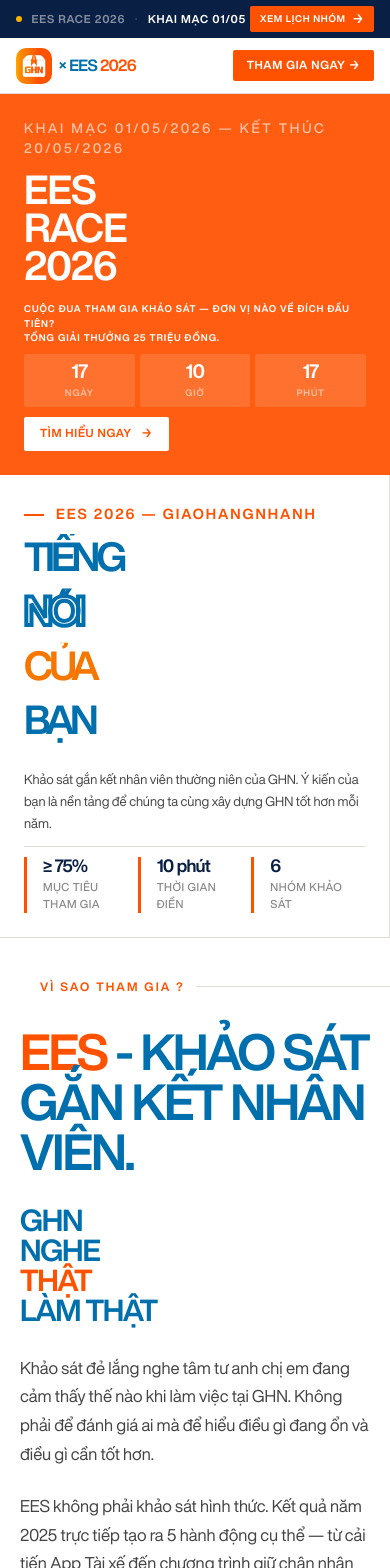
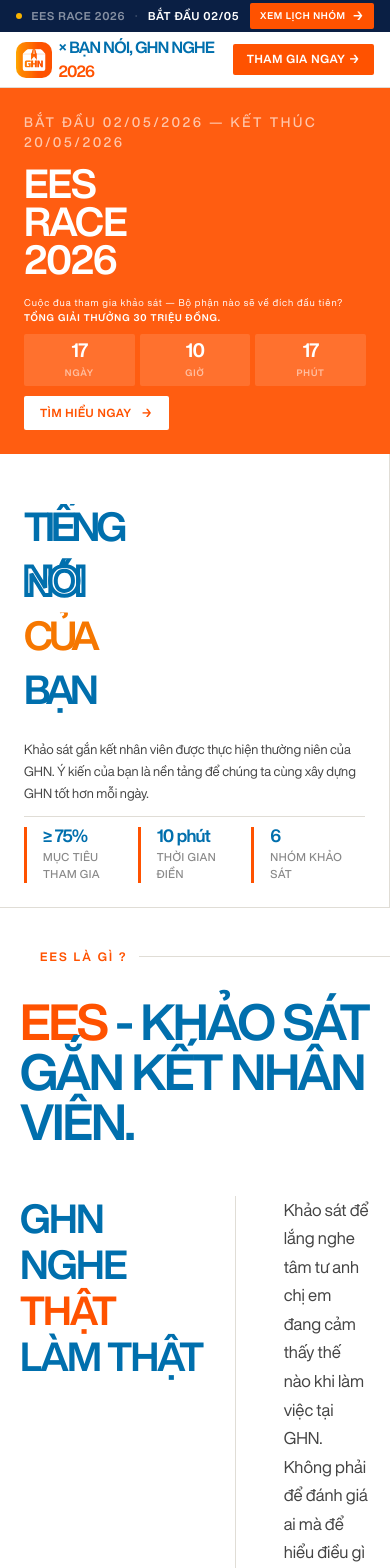
Before and after one commit to Ntna1302/GHN-Landingpage-EES2026, a Next.js app: page / in a window 390 px wide. Shown: the top 1568 px of the page. Built offline with nearby package versions, Linux system fonts and the light colour scheme.

Commit message:
Fixing design

```diff
--- a/app/globals.css
+++ b/app/globals.css
@@ -357,27 +357,19 @@
 }
 
 /* ── UrgencyBar ── */
+@media (max-width: 640px) {
+  .ghn-urgency-bar { padding: 0 1rem !important; height: 32px !important; }
+  .ghn-urgency-long { display: none !important; }
+  .ghn-urgency-btn { font-size: 0.58rem !important; padding: 0.2rem 0.6rem !important; }
+}
 @media (max-width: 900px) {
-  .ghn-urgency-days {
-    display: none !important;
-    width: 0 !important;
-    height: 0 !important;
-    overflow: hidden !important;
-    margin: 0 !important;
-    padding: 0 !important;
+  .ghn-urgency-bar {
+    padding: 0 1rem !important;
   }
 
-  .ghn-urgency-long {
+  .ghn-urgency-bar .ghn-urgency-long,
+  .ghn-urgency-bar .ghn-urgency-days {
     display: none !important;
-    width: 0 !important;
-    height: 0 !important;
-    overflow: hidden !important;
-    margin: 0 !important;
-    padding: 0 !important;
-  }
-
-  .ghn-urgency-bar {
-    padding: 0 1rem !important;
   }
 
   .ghn-urgency-btn {
--- a/components/layout/Navbar.tsx
+++ b/components/layout/Navbar.tsx
@@ -6,7 +6,7 @@
   { href: "#why", label: "EES là gì?" },
   { href: "#groups", label: "Nhóm Tham Gia" },
   { href: "#race", label: "EES RACE 2026" },
-  { href: "#after", label: "Diễn Tiến" },
+  { href: "#after", label: "Sự kiện diễn ra" },
   { href: "#footer", label: "Q&A" },
 ];
 
@@ -61,7 +61,7 @@
       display: "block",
     }}
   />
-  <span className="ghn-logo-text" style={{ color: "#006FAD", fontSize: "2.15rem" }}>× EES <span className="ghn-logo-text" style={{ color: "#FF5200", fontSize: "2.15rem" }}>2026</span></span>
+  <span className="ghn-logo-text" style={{ color: "#006FAD", fontSize: "2.15rem" }}>× Bạn Nói, GHN Nghe <span className="ghn-logo-text" style={{ color: "#FF5200", fontSize: "2.15rem" }}>2026</span></span>
 </div>
 
       {/* Nav links — hidden on mobile */}
--- a/components/layout/UrgencyBar.tsx
+++ b/components/layout/UrgencyBar.tsx
@@ -58,7 +58,7 @@
           <span style={{ color: "#F8B200" }}>Đang diễn ra</span>
         ) : (
           <>
-            <span style={{ color: "#fff" }}>Khai mạc 01/05</span>
+            <span style={{ color: "#fff" }}>Bắt đầu 02/05</span>
             <span className="ghn-urgency-days"  style={{ color: "rgba(255,255,255,0.2)" }}>·</span>
             <span
                className="ghn-urgency-days"
--- a/components/sections/FaqSection.tsx
+++ b/components/sections/FaqSection.tsx
@@ -10,7 +10,7 @@
   },
   {
     q: "Nếu tôi cho điểm thấp hay đánh giá tệ thì có bị ảnh hưởng gì không?",
-    a: "Hoàn toàn không. EES là khảo sát ẩn danh/bảo mậtkhông ai, biết bạn chấm mấy điểm. Điền thấp ở những điểm bạn thực sự chưa hài lòng là thông tin quan trọng nhất để GHN cải thiện đúng chỗ.",
+    a: "Hoàn toàn không. EES là khảo sát ẩn danh/bảo mật không ai, biết bạn chấm mấy điểm. Điền thấp ở những điểm bạn thực sự chưa hài lòng là thông tin quan trọng nhất để GHN cải thiện đúng chỗ.",
   },
   {
     q: "Tôi không có điện thoại thông minh thì làm sao?",
--- a/components/sections/GroupFinder.tsx
+++ b/components/sections/GroupFinder.tsx
@@ -159,7 +159,7 @@
             fontFamily: "var(--font-heading)",
             fontSize: "clamp(1.8rem, 4vw, 3.5rem)",
             fontWeight: 700,
-            lineHeight: 0.95,
+            lineHeight: 1.05,
             letterSpacing: "-0.03em",
             textTransform: "uppercase",
             color: "#006FAD",
--- a/components/sections/Hero.tsx
+++ b/components/sections/Hero.tsx
@@ -112,8 +112,8 @@
             >
               <div
                 style={{
-                  width: "20px",
-                  height: "2px",
+                  width: "0px",
+                  height: "0px",
                   background: "#ff5100",
                   flexShrink: 0,
                 }}
@@ -127,7 +127,7 @@
                   color: "#FF5200",
                 }}
               >
-                EES 2026 — GiaoHangNhanh
+
               </span>
             </motion.div>
 
@@ -198,10 +198,10 @@
                 fontSize: "clamp(0.82rem, 1.2vw, 1.05rem)",
                 color: "#444444",
                 lineHeight: 1.7,
-                maxWidth: "720px",
+                maxWidth: "900px",
               }}
             >
-              Khảo sát gắn kết nhân viên thường niên của GHN. Ý kiến của bạn là nền tảng để chúng ta cùng xây dựng GHN tốt hơn mỗi năm.
+              Khảo sát gắn kết nhân viên được thực hiện thường niên của GHN. Ý kiến của bạn là nền tảng để chúng ta cùng xây dựng GHN tốt hơn mỗi ngày.
             </motion.p>
           </div>
 
@@ -233,7 +233,7 @@
                     fontWeight: 700,
                     fontSize: "clamp(1.1rem, 2vw, 2rem)",
                     letterSpacing: "-0.04em",
-                    color: "#0A1F44",
+                    color: "#006FAD",
                     lineHeight: 1,
                   }}
                 >
@@ -288,7 +288,7 @@
                 marginBottom: "clamp(0.4rem, 1.5vh, 1.5rem)",
               }}
             >
-              Khai mạc 01/05/2026 — Kết thúc 20/05/2026
+              Bắt đầu 02/05/2026 — Kết thúc 20/05/2026
             </motion.div>
 
             {/* Race title */}
@@ -328,9 +328,9 @@
                 transition={{ delay: 0.85, duration: 0.4 }}
                 style={{
                   fontSize: "clamp(0.6rem, 0.9vw, 0.75rem)",
-                  fontWeight: 700,
+                  fontWeight: 400,
                   letterSpacing: "0.1em",
-                  textTransform: "uppercase",
+                  //textTransform: "uppercase",
                   color: "#fff",
                   marginBottom: "clamp(0.3rem, 1vh, 1rem)",
                   lineHeight: 1.5,
@@ -338,7 +338,7 @@
               >
                 {isExpired
                   ? "Trạng thái"
-                  : <>Cuộc đua tham gia khảo sát — Đơn vị nào về đích đầu tiên?<br />Tổng giải thưởng 25 triệu đồng.</>}
+                  : <>Cuộc đua tham gia khảo sát — Bộ phận nào sẽ về đích đầu tiên?<br /><span style={{ textTransform: "uppercase",fontWeight: 700, }}>Tổng giải thưởng 30 triệu đồng. </span></>}
               </motion.div>
 
               {isExpired ? (
--- a/components/sections/WhySection.tsx
+++ b/components/sections/WhySection.tsx
@@ -154,9 +154,7 @@
           transition: "color 0.2s",
         }}
       >
-        {activeIndex !== null
-          ? `${String(activeIndex + 1).padStart(2, "0")} / ${String(items.length).padStart(2, "0")}`
-          : `${String(items.length).padStart(2, "0")} hành động`}
+
       </div>
     </div>
   );
@@ -182,7 +180,7 @@
           paddingLeft: "2.5rem",
         }}
       >
-        Vì sao tham gia ?
+        EES LÀ GÌ ?
         <span style={{ flex: 1, height: "1px", background: "#E0DDD6" }} />
       </div>
 
@@ -190,50 +188,58 @@
         {/* Col 1 — Big statement */}
         <div style={{ padding: "3rem 2.5rem", borderRight: "1px solid #E0DDD6" }}>
           <ScrollReveal>
-            <div
-            style={{
+            {/* Title EES */}
+            <div style={{
               fontFamily: "var(--font-heading)",
               fontWeight: 700,
               fontSize: "50px",
               textTransform: "uppercase",
               letterSpacing: "-0.04em",
               lineHeight: 1.0,
-                marginBottom: "1.75rem",
+              marginBottom: "3rem",
             }}>
-              <span style={{color:"#FF5200"}}>EES</span> <span style={{color:"#006FAD"}}>- Khảo sát gắn kết nhân viên.</span>
+              <span style={{ color: "#FF5200" }}>EES</span>{" "}
+              <span style={{ color: "#006FAD" }}>- Khảo sát gắn kết nhân viên.</span>
             </div>
-            <div
-              style={{
+
+            {/* 2 cột bên trong */}
+            <div style={{ display: "grid", gridTemplateColumns: "auto 1fr", gap: "3rem" }}>
+              {/* Trái: GHN Nghe Thật Làm Thật */}
+              <div style={{
                 fontFamily: "var(--font-heading)",
                 fontWeight: 700,
-                fontSize: "30px",
+                fontSize: "40px",
                 textTransform: "uppercase",
                 letterSpacing: "-0.04em",
-                lineHeight: 1.0,
-                marginBottom: "1.75rem",
-              }}
-            >
+                lineHeight: 1.15,
+                paddingRight: "2rem",
+                borderRight: "1px solid #E0DDD6",
+              }}>
                 <div style={{ color: "#006FAD" }}>GHN</div>
                 <div style={{ color: "#006FAD" }}>Nghe</div>
                 <div style={{ color: "#FF5200" }}>Thật</div>
                 <div style={{ color: "#006FAD" }}>Làm Thật</div>
               </div>
-            <p style={{ fontSize: "1.05rem", color: "#444", lineHeight: 1.7, maxWidth: "1000px" }}>
-              Khảo sát đẻ lắng nghe tâm tư anh chị em đang cảm thấy thế nào khi làm việc tại GHN.
+
+              {/* Phải: text giải thích */}
+              <div style={{ display: "flex", flexDirection: "column", justifyContent: "center", gap: "1rem" }}>
+                <p style={{ fontSize: "1.05rem", color: "#444", lineHeight: 1.7, margin: 0 }}>
+                  Khảo sát để lắng nghe tâm tư anh chị em đang cảm thấy thế nào khi làm việc tại GHN.
                   Không phải để đánh giá ai mà để hiểu điều gì đang ổn và điều gì cần tốt hơn.
                 </p>
-            <br />
-            <p style={{ fontSize: "1.05rem", color: "#444", lineHeight: 1.7, maxWidth: "1000px" }}>
+                <p style={{ fontSize: "1.05rem", color: "#444", lineHeight: 1.7, margin: 0 }}>
                   EES không phải khảo sát hình thức. Kết quả năm 2025 trực tiếp
                   tạo ra 5 hành động cụ thể — từ cải tiến App Tài xế đến chương
                   trình giữ chân nhân sự Miền Bắc.{" "}
                   <strong style={{ color: "#0A1F44" }}>
-                Với hơn 78% nhân viên đã tham gia trên toàn quốc. <br />
+                    Với hơn 78% nhân viên đã tham gia trên toàn quốc.
                   </strong>
-
+                  <br />
                   <strong style={{ color: "#0A1F44" }}>Năm 2026</strong> — GHN
                   muốn đi sâu hơn. Và điều đó bắt đầu từ tiếng nói của bạn.
                 </p>
+              </div>
+            </div>
           </ScrollReveal>
         </div>
 
```
Also changed, not shown: components/sections/QuoteSection.tsx (+10 -5 lines), components/sections/RaceSection.tsx (+11 -11 lines). Lines whose indentation alone changed are shown as unchanged.
